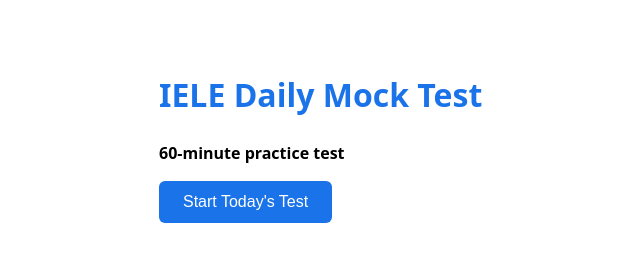
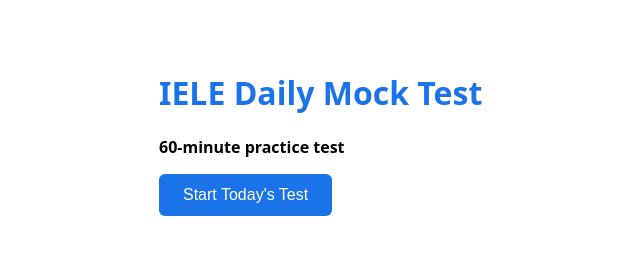
Before and after one commit to pphetra/iele-mockup, a plain HTML site: page index.html in a window 1280 px wide. Shown: the whole page, without its empty margins (81-721 px from the left). Drawn offline with Linux system fonts and the light colour scheme.

Commit message:
Update index.html for mockup

```diff
--- a/index.html
+++ b/index.html
@@ -5,11 +5,10 @@
   <meta name="viewport" content="width=device-width, initial-scale=1.0">
   <title>IELE Daily Mock Test</title>
   <style>
-    body { font-family: system-ui, Arial, sans-serif; max-width: 800px; margin: 30px auto; padding: 20px; line-height: 1.5; }
+    body { font-family: system-ui, Arial, sans-serif; max-width: 800px; margin: 30px auto; padding: 20px; }
     h1 { color: #1a73e8; }
     .question { background: #f8f9fa; padding: 15px; border-radius: 8px; margin-bottom: 20px; }
     button { background: #1a73e8; color: white; border: none; padding: 12px 24px; font-size: 16px; border-radius: 6px; cursor: pointer; }
-    button:hover { background: #1557b0; }
     #timer { font-size: 2rem; font-weight: bold; color: #d93025; margin: 15px 0; }
     textarea { width: 100%; height: 140px; padding: 10px; font-size: 15px; }
     pre { background: #f1f3f4; padding: 15px; border-radius: 8px; overflow-x: auto; }
@@ -21,19 +20,16 @@
   <h1>IELE Daily Mock Test</h1>
   <p><strong>60-minute practice test</strong></p>
 
-  <!-- Start Screen -->
   <div id="start-screen">
     <button onclick="startTest()">Start Today's Test</button>
   </div>
 
-  <!-- Test Screen -->
   <div id="test-screen" class="hidden">
     <div id="timer">Time Left: <span id="time">60:00</span></div>
     <div id="quiz"></div>
     <button onclick="submitTest()" style="margin-top: 20px;">Submit Test</button>
   </div>
 
-  <!-- Results Screen -->
   <div id="results-screen" class="hidden">
     <h2>Test Completed ✅</h2>
     <p>Copy the JSON below and send it to me:</p>
@@ -54,7 +50,6 @@
       document.getElementById("start-screen").classList.add("hidden");
       document.getElementById("test-screen").classList.remove("hidden");
 
-      // Load current test from Supabase
       const res = await fetch(`${SUPABASE_URL}/functions/v1/get-current-test`, {
         headers: { "apikey": PUBLISHABLE_KEY }
       });
@@ -110,7 +105,6 @@
       clearInterval(timerInterval);
       document.getElementById("test-screen").classList.add("hidden");
 
-      // Simple scoring (only counts MCQ)
       let score = 0;
       currentQuestions.forEach((q, i) => {
         if (q.type === "mcq" && answers[i] === q.correct) score++;
@@ -124,7 +118,6 @@
         weak_areas: []
       };
 
-      // Send to Supabase
       await fetch(`${SUPABASE_URL}/functions/v1/submit-result`, {
         method: "POST",
         headers: {
@@ -134,7 +127,6 @@
         body: JSON.stringify(result)
       });
 
-      // Show result
       document.getElementById("results-screen").classList.remove("hidden");
       document.getElementById("results-json").textContent = JSON.stringify(result, null, 2);
     }
```
